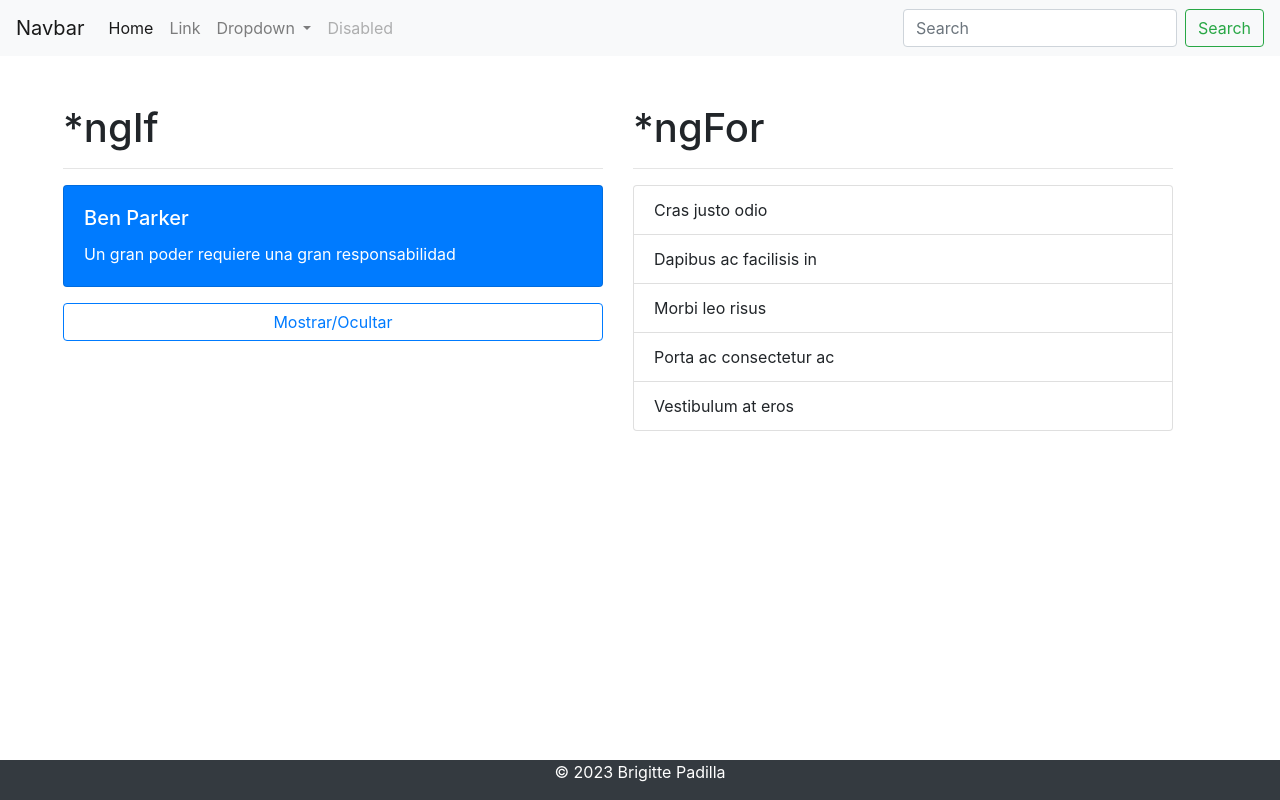
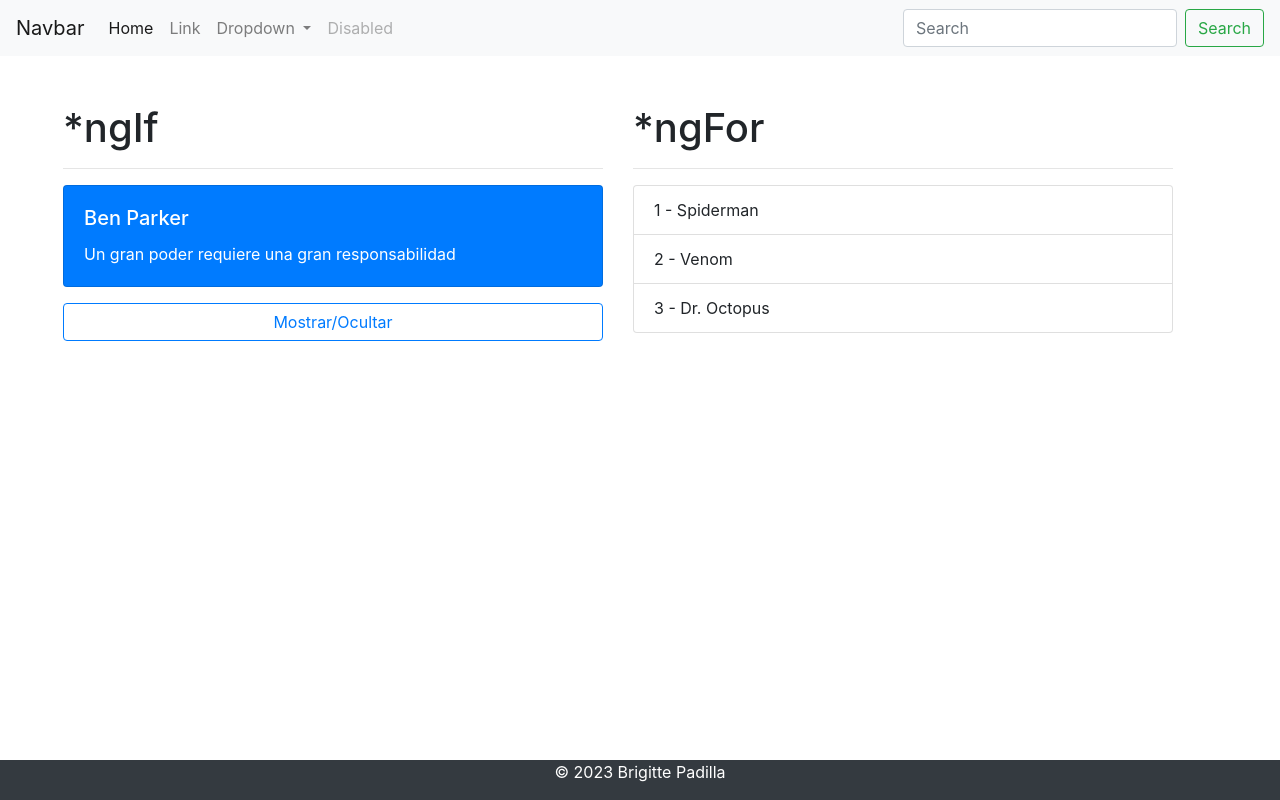
Before and after one commit to Brigitte9219/Angular_EjmMyApp, an Angular app: page / in a window 1280 px wide. Built offline with nearby package versions, Linux system fonts and the light colour scheme.

Commit message:
actualizando la directiva estructural *ngFor

```diff
--- a/src/app/components/body/body.component.html
+++ b/src/app/components/body/body.component.html
@@ -19,11 +19,9 @@
     <hr>
 
     <ul class="list-group">
-      <li class="list-group-item">Cras justo odio</li>
-      <li class="list-group-item">Dapibus ac facilisis in</li>
-      <li class="list-group-item">Morbi leo risus</li>
-      <li class="list-group-item">Porta ac consectetur ac</li>
-      <li class="list-group-item">Vestibulum at eros</li>
+      <li *ngFor="let personaje of personajes; let i = index" class="list-group-item">
+         {{i+1}} - {{personaje}}
+        </li>
     </ul>
   </div>
 
--- a/src/app/components/body/body.component.ts
+++ b/src/app/components/body/body.component.ts
@@ -12,4 +12,6 @@ frase: any = {
   mensaje: 'Un gran poder requiere una gran responsabilidad',
   autor: 'Ben Parker'
 };
+
+personajes: string[]= ['Spiderman', 'Venom', 'Dr. Octopus']
 }
```
